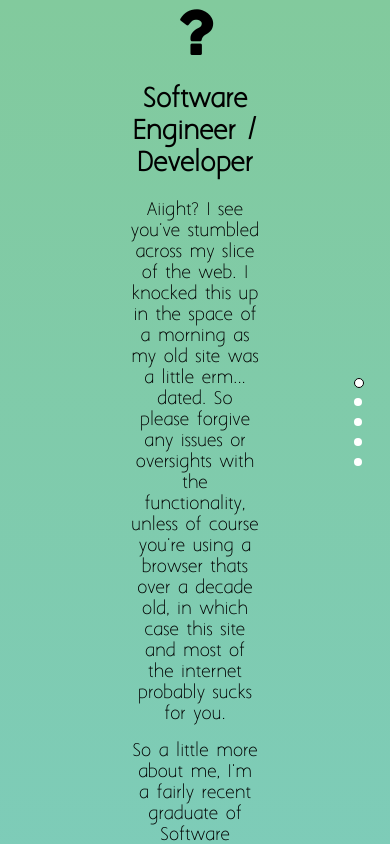
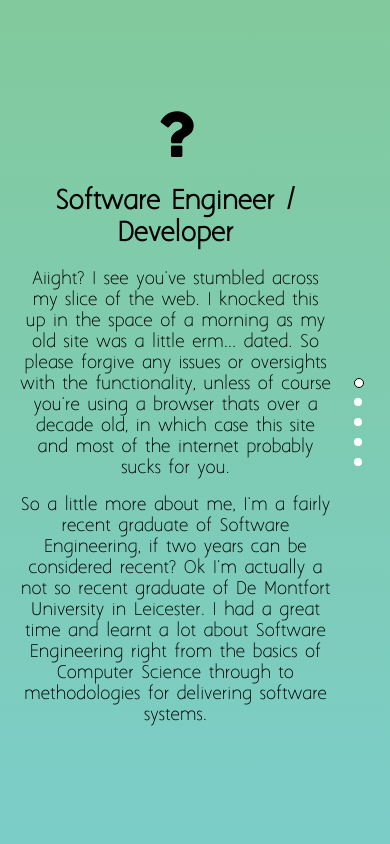
Before and after one commit to StyxOfDynamite/styxofdynamite.github.io, a website: page index.html in a window 390 px wide. Drawn offline with nearby package versions, Linux system fonts and the light colour scheme.

Commit message:
added responsive breakpoints, removed text resize to accomdate smaller screens, enabled css3 scrolling where available

```diff
--- a/css/style.css
+++ b/css/style.css
@@ -8,9 +8,22 @@
 body {
   font-family: 'aaarghnormal'; }
 
-.container {
-  padding-left: 33.33333%;
-  width: 33.33333%; }
+@media (min-width: 20em) {
+  .container {
+    padding-left: 5%;
+    width: 80%; } }
+@media (min-width: 37.5em) {
+  .container {
+    padding-left: 12.5%;
+    width: 75%; } }
+@media (min-width: 50em) {
+  .container {
+    padding-left: 33.33333%;
+    width: 33.33333%; } }
+@media (min-width: 64.375em) {
+  .container {
+    padding-left: 33.33333%;
+    width: 33.33333%; } }
 
 /* section backgrounds */
 .section {
--- a/index.html
+++ b/index.html
@@ -19,7 +19,9 @@
 		<script type="text/javascript">
 			$(document).ready(function() {
 				$('#fullpage').fullpage({
-					navigation: true
+					navigation: true,
+					resize: false,
+					css3: true
 				});
 			});
 		</script>
--- a/sass/_layout.scss
+++ b/sass/_layout.scss
@@ -1,4 +1,22 @@
 .container {
-	padding-left: (100% / 3);
-	width: (100% / 3);
+
+	@include breakpoint(smallest) {
+		padding-left: 5%;
+		width: 80%;
+	}
+
+	@include breakpoint(small) {
+    	padding-left: 12.5%;
+    	width: 75%;
+    }
+
+    @include breakpoint(medium) {
+		padding-left: (100% / 3);
+		width: (100% / 3);
+	}
+
+    @include breakpoint(large) {
+		padding-left: (100% / 3);
+		width: (100% / 3);
+	}
 }
--- a/sass/_mixins.scss
+++ b/sass/_mixins.scss
@@ -8,3 +8,18 @@
   background-image:         linear-gradient(top, $fromColor, $toColor);
   filter: progid:DXImageTransform.Microsoft.gradient(GradientType=0,StartColorStr='#{$fromColor}', EndColorStr='#{$toColor}');
 }
+
+@mixin breakpoint($point) {
+  @if $point == large {
+    @media (min-width: 64.375em) { @content; }
+  }
+  @else if $point == medium {
+    @media (min-width: 50em) { @content; }
+  }
+  @else if $point == small {
+    @media (min-width: 37.5em)  { @content; }
+  }
+  @else if $point == smallest {
+  	@media (min-width: 20em) { @content; }
+  }
+}
```
